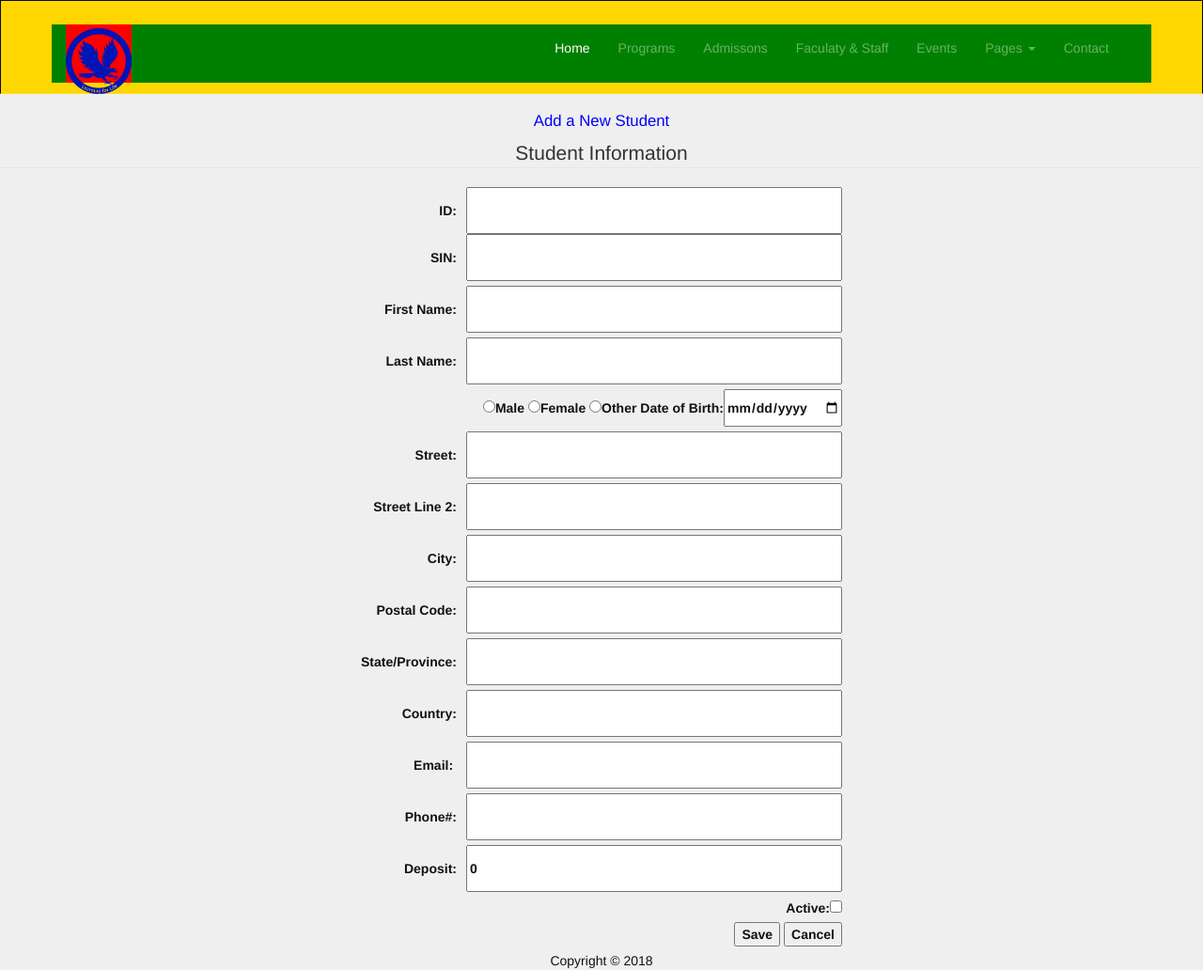
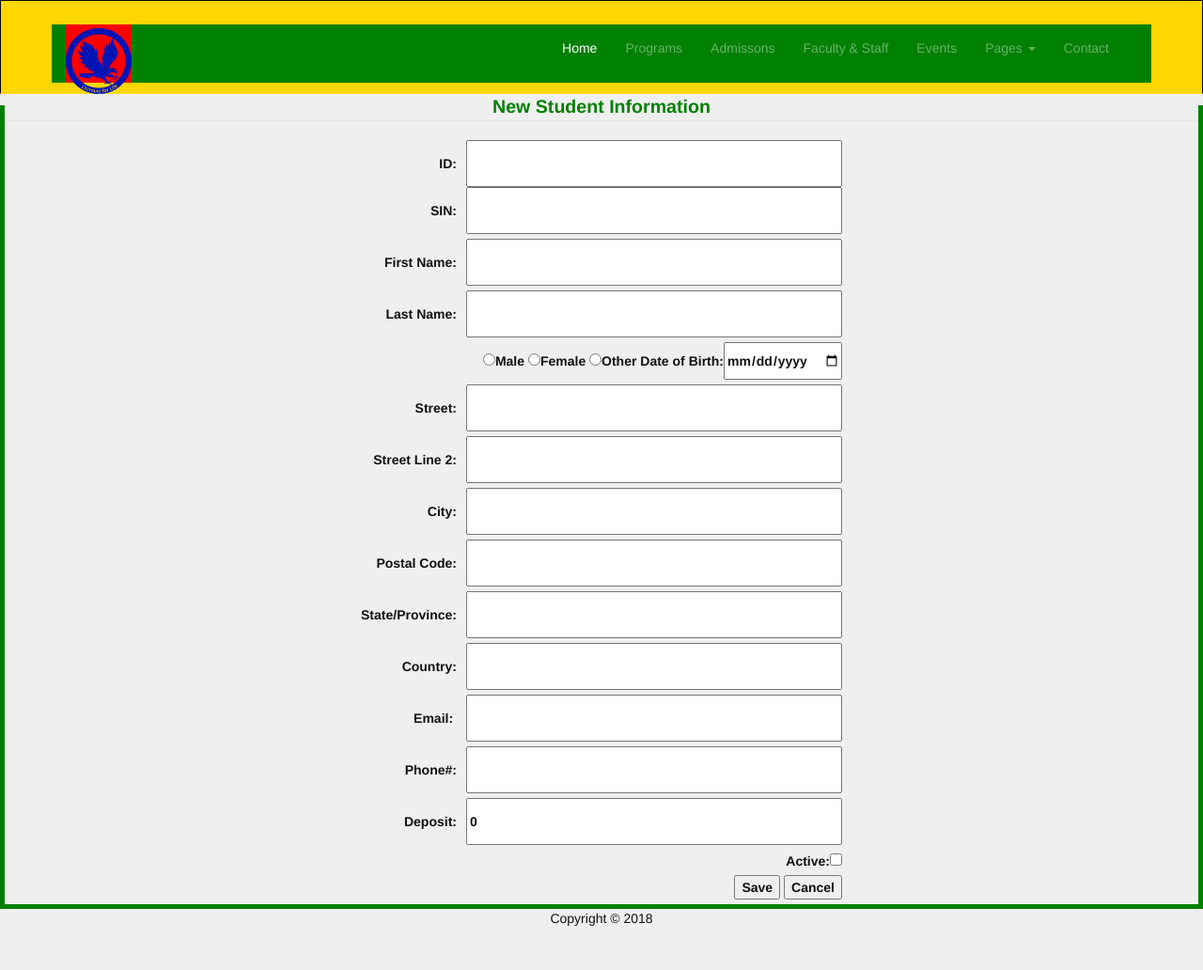
Before and after one commit to zidanmotaleb/SMS, a PHP site: page /add_student.html in a window 1280 px wide. Shown: the whole page at 94% size. After the commit the page ends 985 px from the top, so only its background shows below. Run offline with PHP 8.4, Linux system fonts and the light colour scheme; some libraries are stand-ins or nearby versions.

Commit message:
Fixed some errors

```diff
--- a/add_course.html
+++ b/add_course.html
@@ -12,16 +12,16 @@
   <body>
       <div id="header"></div>
     <div id="content" ng-app="schl" ng-init="pageTitle='Add a New Course'">
-    <header><h1 id="ptitle">{{pageTitle}}</h1></header>
+    <!-- <header><h1 id="ptitle">{{pageTitle}}</h1></header> -->
     <div id="cntl" ng-controller="formCntrl">
-      <form name="addCourse" accept-charset="utf-8" novalidate action="add_course.php" method="post">
+      <form class="info-form" name="addCourse" accept-charset="utf-8" novalidate action="add_course.php" method="post">
 	<fieldset id="course">
 	  <legend>Course Information</legend>
 	    <!--<label>ID:<span ng-model="stud.id"></span></label><br/> -->
 	    <label>Code:<input id="id" name="id" type="text" ng-model="course.id"</label><br/>
 	    <label>Name:<input name="name" type="text" ng-model="course.name" required alpha-directive/></label><br/><span class="warning" ng-show="addCourse.name.$touched && addCourse.name.$invalid"> Course name must be entered required.</span>
 	  <label>Credit:<input name="credit" type="text" ng-model="course.credit" required alpha-directive/></label><br/>
-	  <label>Active:<input type="checkbox" name="status" ng-model="stud.status"/></label>
+	  <label>Active:<input type="checkbox" name="status" checked="checked" ng-model="stud.status"/></label>
 	  <br/>
 	  <input type="submit" ng-disabled="addCourse.name.$dirty && addCourse.name.$invalid " value="Save" />
 	  <input type="reset" name="cancel" value="Cancel"/>
--- a/add_student.html
+++ b/add_student.html
@@ -1,7 +1,7 @@
 <!doctype html>
 <html>
   <head>
-    <title>Add New Student</title>
+    <title>Add a New Student</title>
     <link rel="shortcut icon" href="img/School_Logo.png" type="image/type here" />
   <link href="css/style-new.css" type="text/css" rel="stylesheet" media="all">
   <link rel="stylesheet" href="css/bootstrap.min.css">
@@ -12,11 +12,11 @@
   <body>
       <div id="header"></div>
     <div id="content" ng-app="schl" ng-init="pageTitle='Add a New Student'">
-    <header><h1 id="ptitle">{{pageTitle}}</h1></header>
+   <!-- <header><h1 id="ptitle">{{pageTitle}}</h1></header> -->
     <div id="cntl" ng-controller="formCntrl">
-      <form name="addForm" accept-charset="utf-8" novalidate action="add_student.php" method="post">
+      <form class="info-form" name="addForm" accept-charset="utf-8" novalidate action="add_student.php" method="post">
 	<fieldset id="student">
-	  <legend>Student Information</legend>
+	  <legend>New Student Information</legend>
 	    <!--<label>ID:<span ng-model="stud.id"></span></label><br/> -->
 	    <label>ID:<input id="id" name="id" type="text" ng-model="stud.id"</label><br/>
 	    <label>SIN:<input id="sin" name="sin" type="text" ng-model="stud.sin"/></label><br/>
@@ -49,9 +49,9 @@
 	  </label><br/>
 	  <label>Phone#:<input type="text" name="phone" ng-model="stud.phone"/></label>
 	  <br/>
-    <label>Deposit:<input type="text" name="deposit" ng-init="stud.deposit=0.00" value="xyz" ng-model="stud.deposit"/></label>
+    <label>Deposit:<input type="text" name="deposit" ng-init="stud.deposit=0.00" ng-model="stud.deposit"/></label>
 	  <br/>
-	  <label>Active:<input type="checkbox" name="status" ng-model="stud.status"/></label>
+	  <label>Active:<input type="checkbox" checked="checked" name="status" ng-model="stud.status" /></label>
 	  <br/>
 	  <input type="submit" ng-disabled="addForm.firstName.$dirty &&
 addForm.firstName.$invalid || (addForm.lastName.$dirty && addForm.lastName.$invalid)"  value="Save" />
--- a/css/style.css
+++ b/css/style.css
@@ -289,3 +289,21 @@
   form label {
    text-align: right;
   }
+
+
+  .info-form legend {
+      font-size: 1.4em;
+      font-weight: bold;
+      color: green;
+  }
+
+  .info-form fieldset {
+      border: 5px solid green;
+  }
+
+  #nav li {
+      list-style: none;
+      font-size: 1.4em;
+      width: 200px;
+      margin: 5px auto 5px auto;
+  }
--- a/header.txt
+++ b/header.txt
@@ -4,14 +4,14 @@
 				<!-- Button for smallest screens -->
 				<button type="button" class="navbar-toggle" data-toggle="collapse" data-target=".navbar-collapse"><span class="icon-bar"></span><span class="icon-bar"></span><span class="icon-bar"></span></button>
 				<a class="navbar-brand" href="index.html">
-					<img src="img/School_Logo.png" alt="Techro HTML5 template" style="width:70px;height:70px;"></a>
+					<img src="img/School_Logo.png" alt="Techro HTML5 template" style="width:70px;height:70px;"/></a>
 			</div>
 			<div class="navbar-collapse collapse">
 				<ul class="nav navbar-nav pull-right mainNav">
 					<li class="active"><a href="index.html">Home</a></li>
 					<li><a href="https://www.google.com" target="_blank">Programs</a></li>
 					<li><a href="https://www.yahoo.com">Admissons</a></li>
-					<li><a href="https://www.hotmail.com">Faculaty & Staff</a></li>
+					<li><a href="https://www.hotmail.com">Faculty &amp; Staff</a></li>
 					<li><a href="https://www.albarqnet.com">Events</a></li>
 					<li class="dropdown">
 						<a href="#" class="dropdown-toggle" data-toggle="dropdown">Pages <b class="caret"></b></a>
@@ -24,22 +24,20 @@
 					</li>
 					<li><a href="index.html">Contact</a></li>
 
-          <!-- --------Login------------ -->
-
+					                <!-- Login -->
             						<div id="loginBox">
             							<form id="loginForm" action="index.html" target="_self" method="post">
-            								<input type="hidden" name="WebSiteID" id="WebSiteID" value="47">
+            								<input type="hidden" name="WebSiteID" id="WebSiteID" value="47"/>
             								<div class="login-grids">
             									<div class="login-grid-left">
             										<fieldset id="body">
-            											<input type="submit" id="logout" value="Log out">
+            											<input type="submit" id="logout" value="Log out"/>
             										</fieldset>
             									</div>
             								</div>
             							</form>
             						</div>
 
-          <!-- --------End Login------------ -->
 				</ul>
 			</div>
 			<!--/.nav-collapse -->
```
